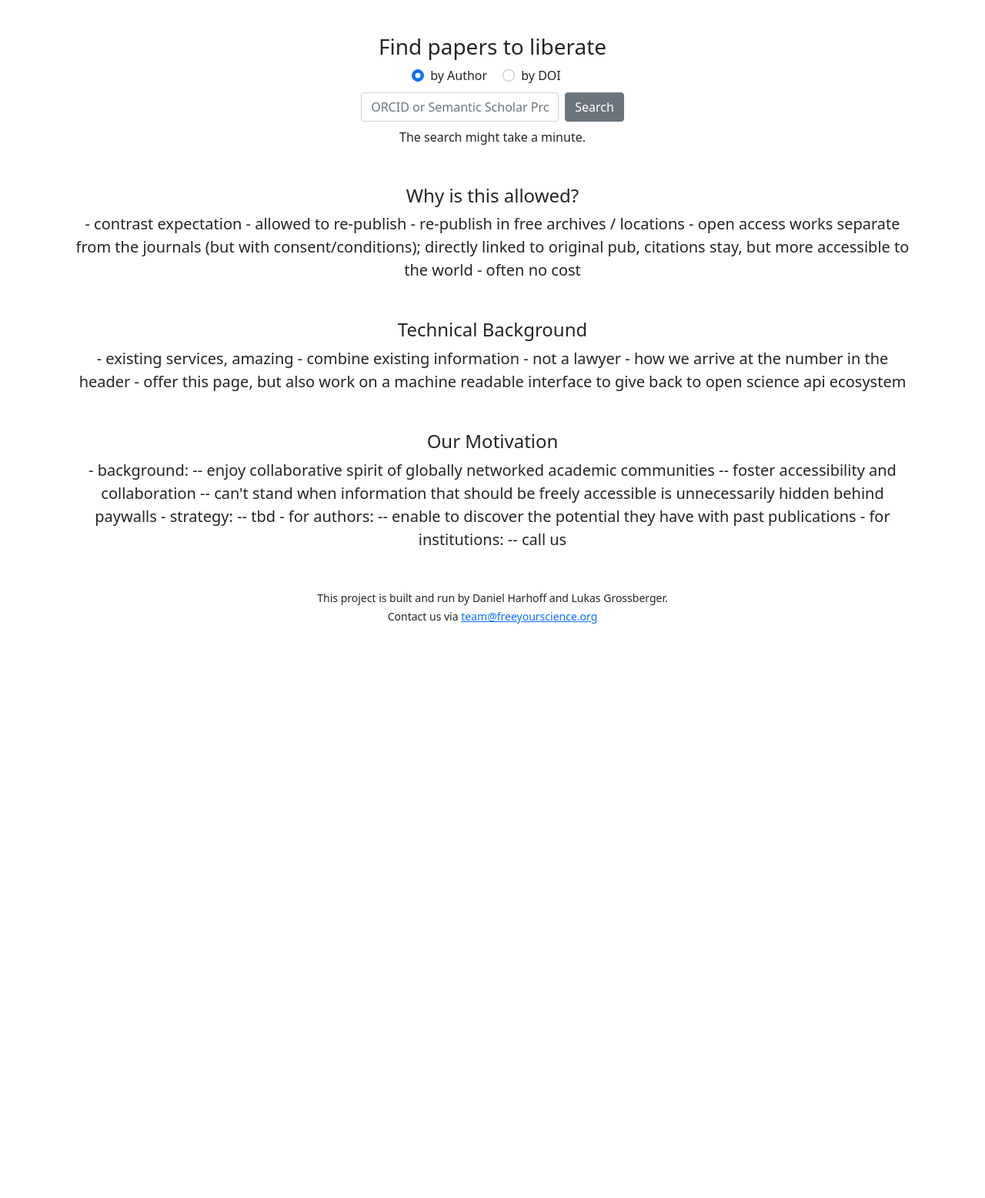
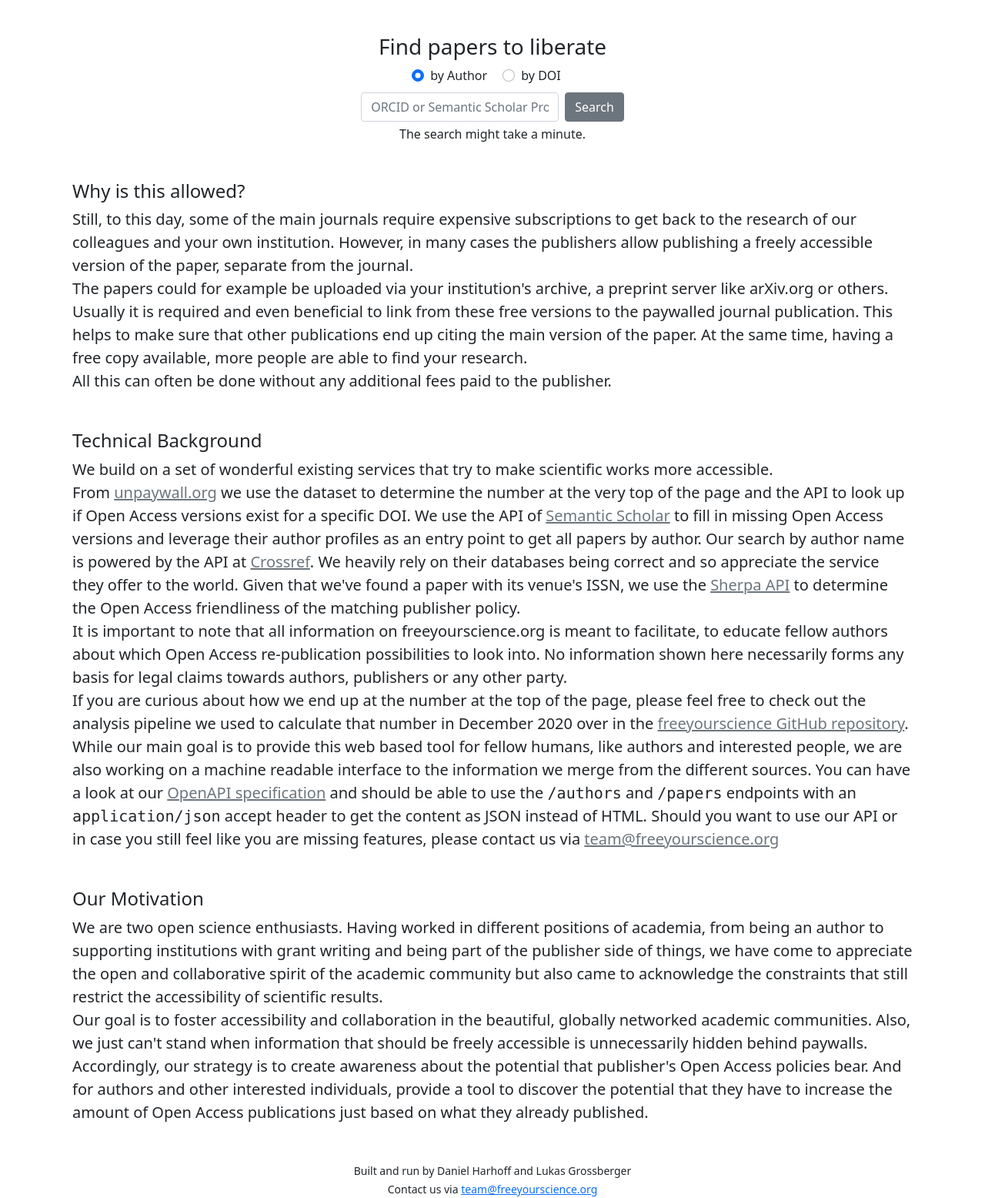
Before and after one commit to freeyourscience/freeyourscience, a FastAPI app: page / in a window 1280 px wide. Shown: the part 172-1728 px from the top of the page at 77% size. Before the commit the page ends 982 px from the top, so only its background shows below. Run offline with FastAPI, Linux system fonts and the light colour scheme.

Commit message:
initial wordsmithing for landing page

```diff
--- a/fyscience/templates/landing_page.html
+++ b/fyscience/templates/landing_page.html
@@ -1,7 +1,7 @@
 {% extends "base.html" %}
 {% block content %}
-<div class="container text-center fs-5">
-	<header class="container fs-2 lh-sm mt-5 mb-5">
+<div class="container">
+	<header class="container fs-2 lh-sm mt-5 mb-5 text-center">
 		<div class="row row-cols-2 justify-content-md-center">
 			<div class="col text-end border-end">
 				<span class="fw-bold fs-1">46.7 million</span><br />
@@ -16,7 +16,7 @@
 	</header>
 
 	<main>
-		<section class="container mb-5">
+		<section class="container mb-5 text-center">
 			<h2 class="fs-3">
 				Find papers to liberate
 			</h2>
@@ -52,6 +52,7 @@
 				Why is this allowed?
 			</h2>
 			<p class="fs-5">
+				{#
 				- contrast expectation
 				- allowed to re-publish
 				- re-publish in free archives / locations
@@ -60,6 +61,20 @@
 				pub,
 				citations stay, but more accessible to the world
 				- often no cost
+				#}
+				Still, to this day, some of the main journals require expensive subscriptions to get back to the
+				research of our colleagues and your own institution.
+				However, in many cases the publishers allow publishing a freely accessible version of the paper,
+				separate from the journal.
+				<br />
+				The papers could for example be uploaded via your institution's archive, a preprint server like
+				arXiv.org or others.
+				Usually it is required and even beneficial to link from these free versions to the paywalled journal
+				publication.
+				This helps to make sure that other publications end up citing the main version of the paper.
+				At the same time, having a free copy available, more people are able to find your research.
+				<br />
+				All this can often be done without any additional fees paid to the publisher.
 			</p>
 		</section>
 
@@ -67,13 +82,52 @@
 			<h2 class="fs-4">
 				Technical Background
 			</h2>
-			<p>
+			<p class="fs-5">
+				{# TODO: Ask if we can use logos of our data partners.
 				- existing services, amazing
 				- combine existing information
 				- not a lawyer
 				- how we arrive at the number in the header
 				- offer this page, but also work on a machine readable interface to give back to open science api
 				ecosystem
+				#}
+				We build on a set of wonderful existing services that try to make scientific works more accessible.
+				<br />
+				From <a href="https://unpaywall.org/" target="_blank" class="link-secondary">unpaywall.org</a>
+				we use the dataset to determine the number at the very top of the page and the API to look up if Open
+				Access versions exist for a specific DOI.
+				We use the API of
+				<a href="https://www.semanticscholar.org/" target="_blank" class="link-secondary">Semantic Scholar</a>
+				to fill in missing Open Access versions and leverage their author profiles as an entry point to get all
+				papers by author.
+				Our search by author name is powered by the API at
+				<a href="https://www.crossref.org/" target="_blank" class="link-secondary">Crossref</a>.
+				We heavily rely on their databases being correct and so appreciate the service they offer to the world.
+				Given that we've found a paper with its venue's ISSN, we use the
+				<a href="https://v2.sherpa.ac.uk/" target="_blank" class="link-secondary">Sherpa API</a>
+				to determine the Open Access friendliness of the matching publisher policy.
+				<br />
+				It is important to note that all information on freeyourscience.org is meant to facilitate, to educate
+				fellow authors about which Open Access re-publication possibilities to look into.
+				No information shown here necessarily forms any basis for legal claims towards authors, publishers or
+				any other party.
+				<br />
+				If you are curious about how we end up at the number at the top of the page, please feel free to check
+				out the analysis pipeline we used to calculate that number in December 2020 over in the
+				<a href="https://github.com/freeyourscience/fyscience-app" target="_blank" class="link-secondary">
+					freeyourscience GitHub repository</a>.
+				<br />
+				While our main goal is to provide this web based tool for fellow humans, like authors and interested
+				people, we are also working on a machine readable interface to the information we merge from the
+				different sources.
+				You can have a look at our <a href="/docs" class="link-secondary">OpenAPI specification</a> and should
+				be able to use the
+				<span class="font-monospace">/authors</span> and
+				<span class="font-monospace">/papers</span> endpoints with an
+				<span class="font-monospace">application/json</span> accept header to get the content as JSON instead of
+				HTML.
+				Should you want to use our API or in case you still feel like you are missing features, please contact
+				us via <a href="mailto:team@freeyourscience.org" class="link-secondary">team@freeyourscience.org</a>
 			</p>
 		</section>
 
@@ -81,7 +135,8 @@
 			<h2 class="fs-4">
 				Our Motivation
 			</h2>
-			<p>
+			<p class="fs-5">
+				{#
 				- background:
 				-- enjoy collaborative spirit of globally networked academic communities
 				-- foster accessibility and collaboration
@@ -92,13 +147,26 @@
 				-- enable to discover the potential they have with past publications
 				- for institutions:
 				-- call us
+				#}
+				We are two open science enthusiasts. Having worked in different positions of academia, from being an
+				author to supporting institutions with grant writing and being part of the publisher side of things, we
+				have come to appreciate the open and collaborative spirit of the academic community but also came to
+				acknowledge the constraints that still restrict the accessibility of scientific results.<br />
+				Our goal is to foster accessibility and collaboration in the beautiful, globally networked academic
+				communities.
+				Also, we just can't stand when information that should be freely accessible is unnecessarily hidden
+				behind paywalls.<br />
+				Accordingly, our strategy is to create awareness about the potential that publisher's Open Access
+				policies bear.
+				And for authors and other interested individuals, provide a tool to discover the potential that they
+				have to increase the amount of Open Access publications just based on what they already published.
 			</p>
 		</section>
 	</main>
 
-	<footer class="fs-6">
+	<footer class="container fs-6 text-center">
 		<small>
-			This project is built and run by Daniel Harhoff and Lukas Grossberger.<br />
+			Built and run by Daniel Harhoff and Lukas Grossberger<br />
 			Contact us via <a href="mailto:team@freeyourscience.org">team@freeyourscience.org</a>
 		</small>
 	</footer>
```
